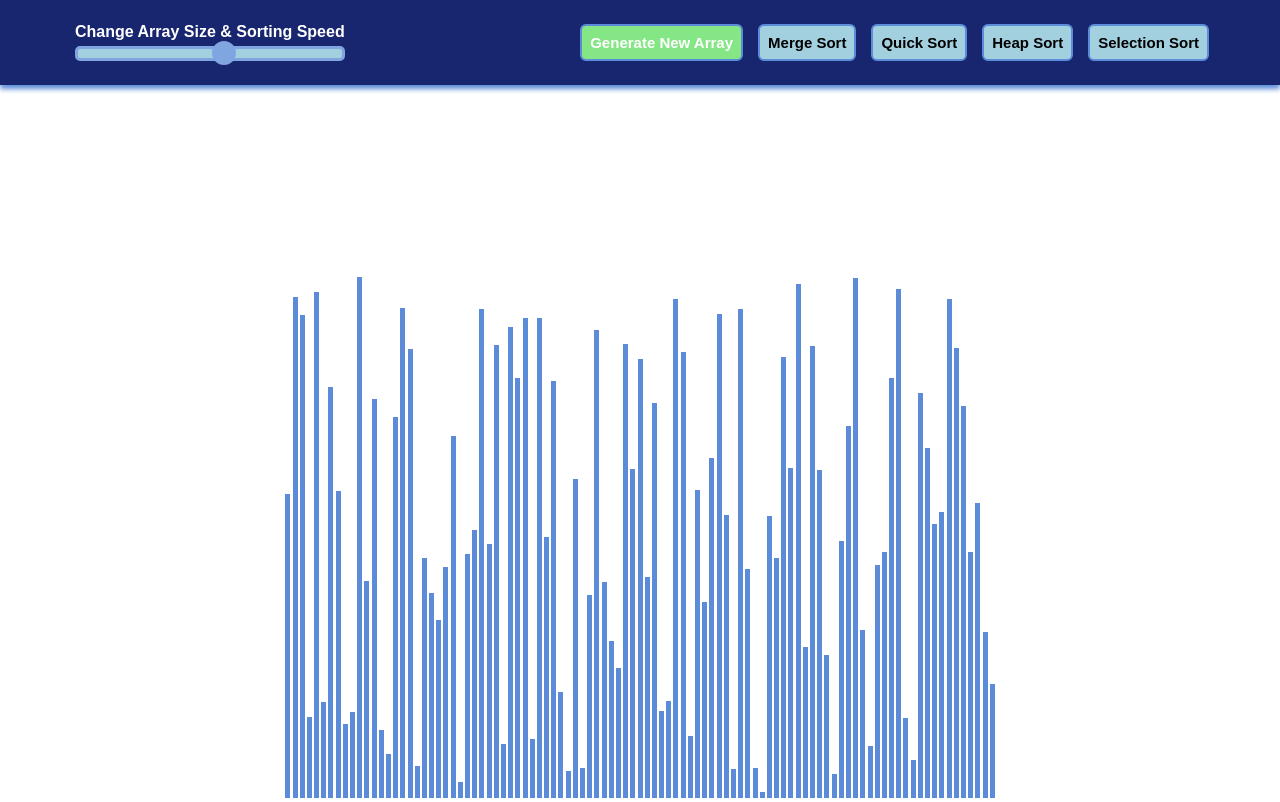
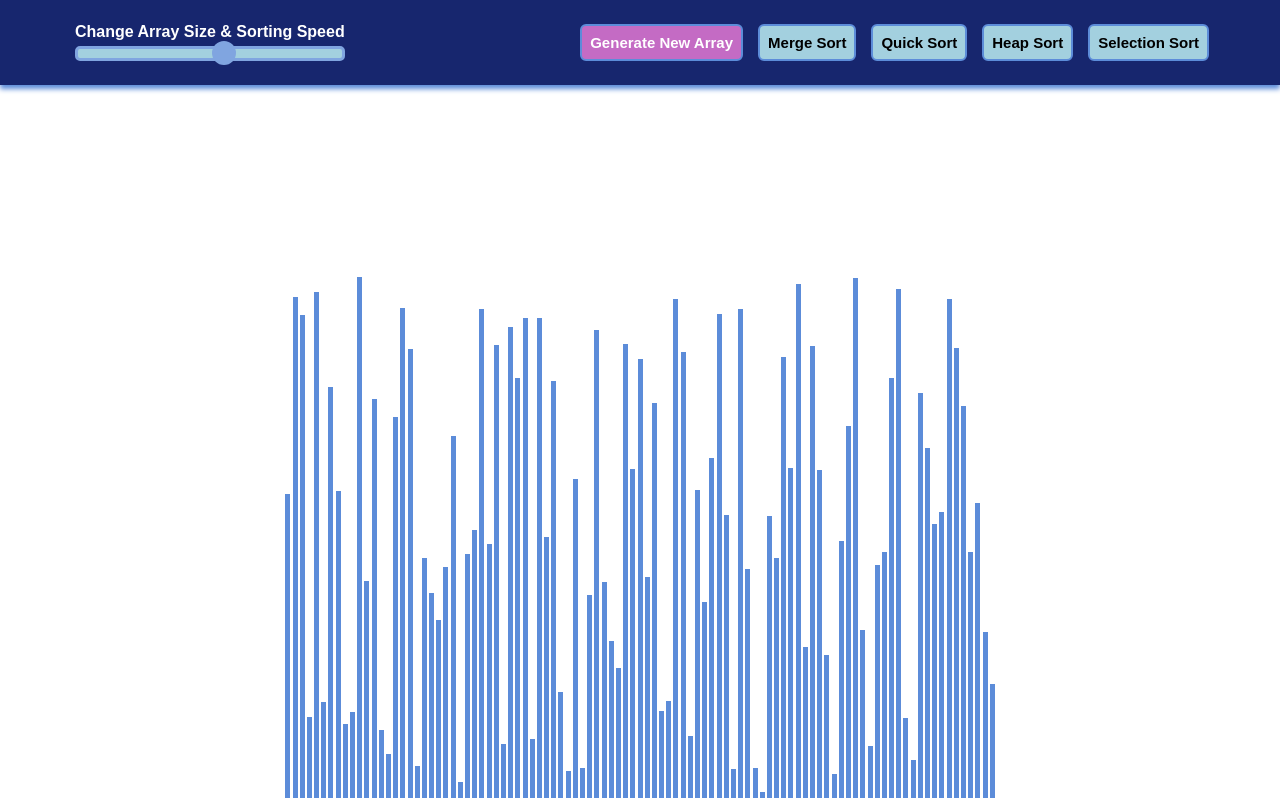
Before and after one commit to Rahulk284/SortingVisualizer, a React (Create React App) app: page / in a window 1280 px wide. In both pictures the pointer is over the button "Generate New Array". Built offline with nearby package versions, Linux system fonts and the light colour scheme.

Commit message:
color change

```diff
--- a/src/SortingVis/SortingVis.css
+++ b/src/SortingVis/SortingVis.css
@@ -58,6 +58,11 @@ button {
     transition-duration: 0.4s;
 }
 
+.newArray:hover{
+    background-color: rgb(196, 107, 196);
+    color: white;
+}
+
 button:hover{
     background-color: rgb(133, 230, 133);
     color: white;
--- a/src/SortingVis/SortingVis.jsx
+++ b/src/SortingVis/SortingVis.jsx
@@ -252,7 +252,7 @@ export default class SortingVis extends React.Component {
                 <nav>
                     <div className="buttons">
                     <div className="button-group">
-                        <button onClick={() => this.resetArray()}>Generate New Array</button>
+                        <button className="newArray" onClick={() => this.resetArray()}>Generate New Array</button>
                         <button onClick={() => this.mergeSort()}>Merge Sort</button>
                         <button onClick={() => this.quickSort()}>Quick Sort</button>
                         <button onClick={() => this.heapSort()}>Heap Sort</button>
```
